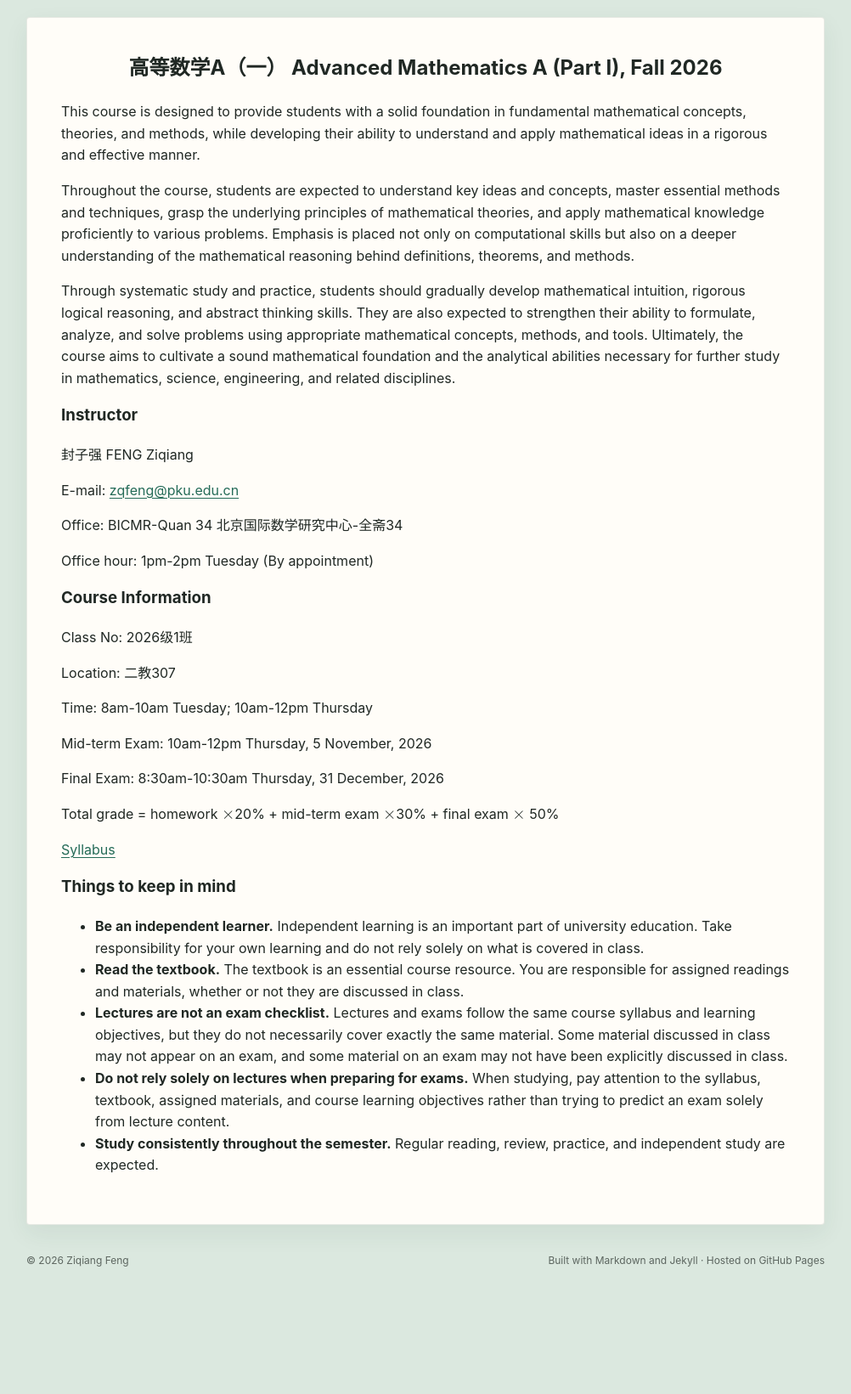
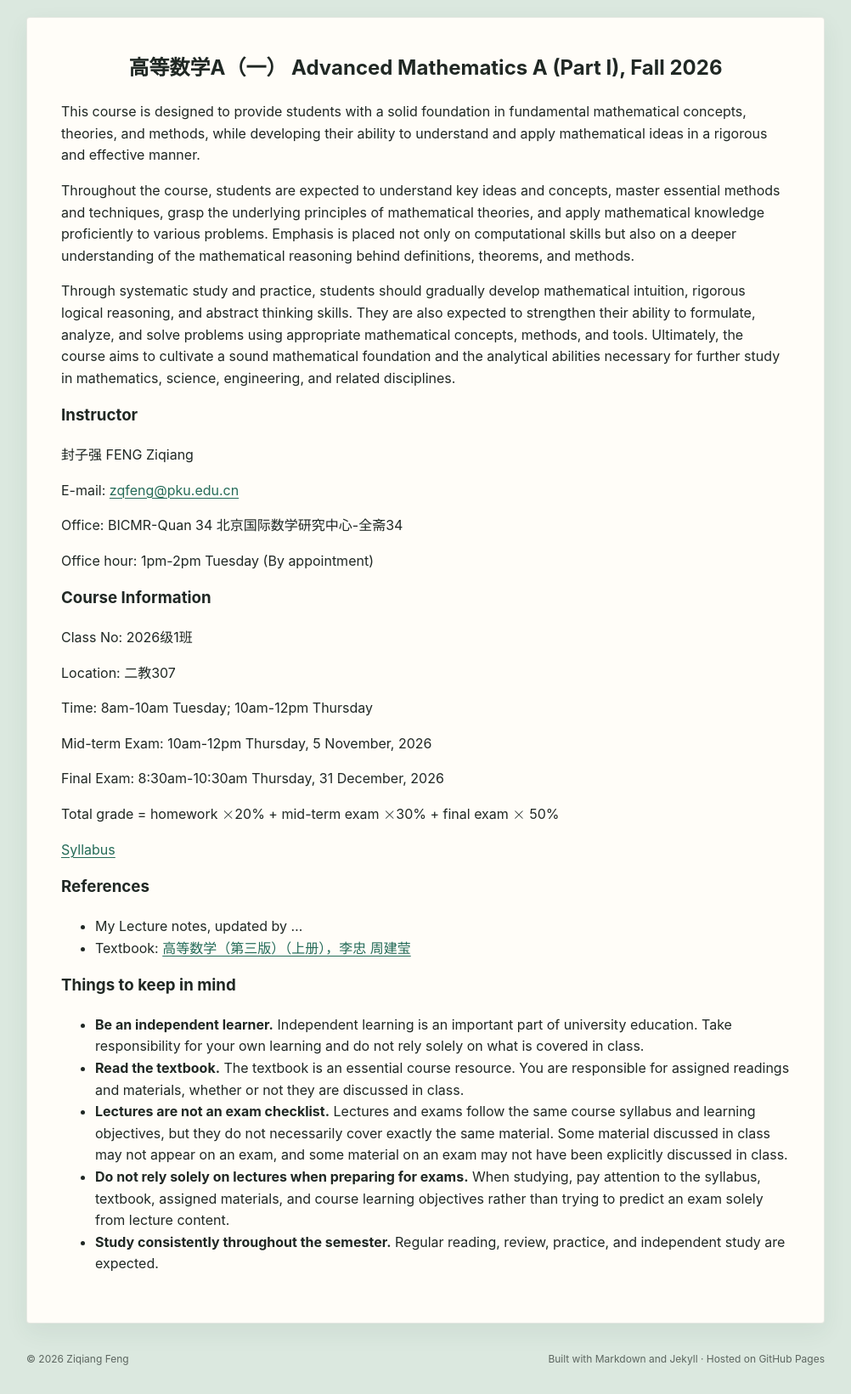
Before and after one commit to ziqiangfeng95/ziqiangfeng95.github.io, a Jekyll site: the page built from teaching/advmath/index.md, in a window 1280 px wide. Shown: the whole page at 85% size, without its empty margins (139-1141 px from the left). Built offline with Jekyll 4.4.1, drawn with Linux system fonts in a browser that asks for light colours; before the commit the page ends 1525 px from its top, so only the background shows below that.

Commit message:
Update index.md

```diff
--- a/teaching/advmath/index.md
+++ b/teaching/advmath/index.md
@@ -59,6 +59,12 @@ Total grade = homework $\times$20% + mid-term exam $\times$30% + final exam $\ti
   Syllabus
 </a>
 
+### References
+
+- My Lecture notes, updated by ...
+- Textbook: [高等数学（第三版）（上册），李忠 周建莹](https://opac.lib.pku.edu.cn/searchDetail/tU486WPRECPHGJ53JGuUKQ%3D%3D)
+
+
 ### Things to keep in mind
 
 - **Be an independent learner.** Independent learning is an important part of university education. Take responsibility for your own learning and do not rely solely on what is covered in class.
```
